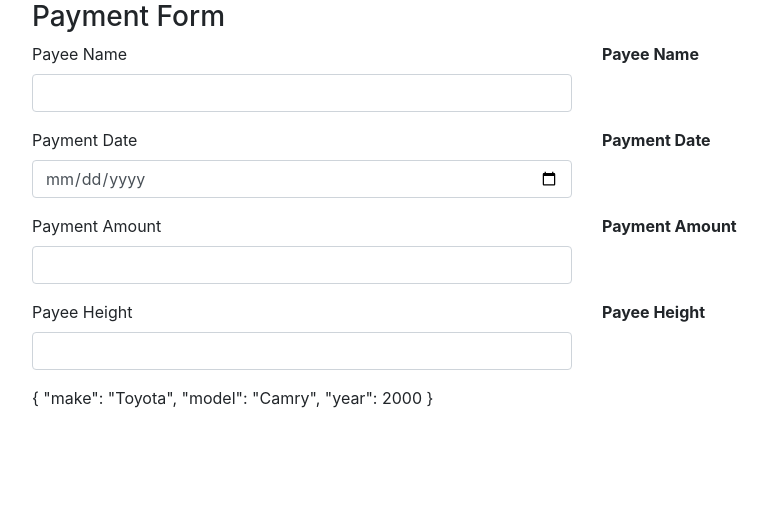
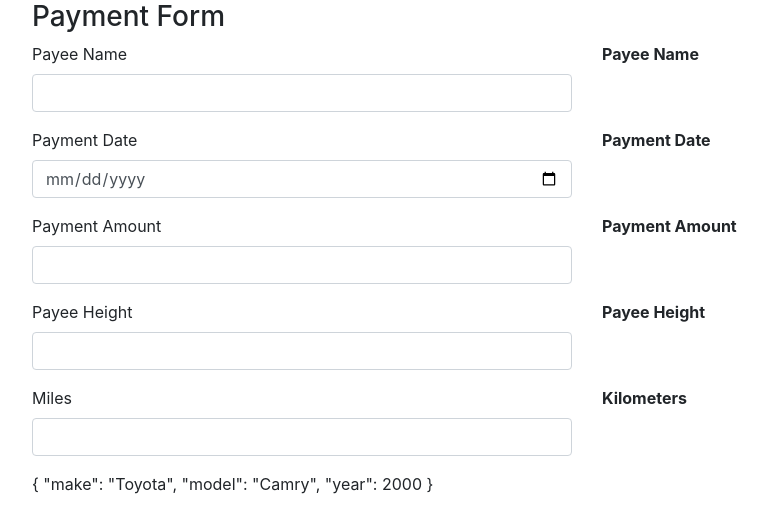
Before and after one commit to ivanwhm/pipes, an Angular app: page / in a window 1280 px wide. Shown: the top 532 px of the page, without its empty margins (53-821 px from the left). Built offline with nearby package versions, Linux system fonts and the light colour scheme.

Commit message:
Creating custom pipes

```diff
--- a/src/app/app.component.html
+++ b/src/app/app.component.html
@@ -69,5 +69,22 @@
     </div>
   </div>
 
+  <div class="row">
+    <div class="form-group col">
+      <label>Miles</label>
+      <input
+        (input)="onMilesChange($event.target.value)"
+        type="text"
+        class="form-control"
+      />
+    </div>
+    <div class="col">
+      <label><strong>Kilometers</strong></label>
+      <div>
+        {{ miles | convert }}
+      </div>
+    </div>
+  </div>
+
   {{ car | json }}
 </div>
--- a/src/app/app.component.ts
+++ b/src/app/app.component.ts
@@ -10,6 +10,7 @@ export class AppComponent {
   date: string;
   amount: number;
   height: number;
+  miles: number;
   car = {
     make: 'Toyota',
     model: 'Camry',
@@ -31,4 +32,8 @@ export class AppComponent {
   onHeightChange(newHeight: string): void {
     this.height = parseFloat(newHeight);
   }
+
+  onMilesChange(newMiles: string): void {
+    this.miles = parseFloat(newMiles);
+  }
 }
--- /dev/null
+++ b/src/app/convert.pipe.ts
@@ -0,0 +1,13 @@
+import { Pipe, PipeTransform } from '@angular/core';
+
+@Pipe({
+  name: 'convert',
+})
+export class ConvertPipe implements PipeTransform {
+  transform(value: number, ...args: any[]): number {
+    if (!value) {
+      return null;
+    }
+    return value * 1.60934;
+  }
+}
```
Also changed, not shown: src/app/app.module.ts (+5 -8 lines).
